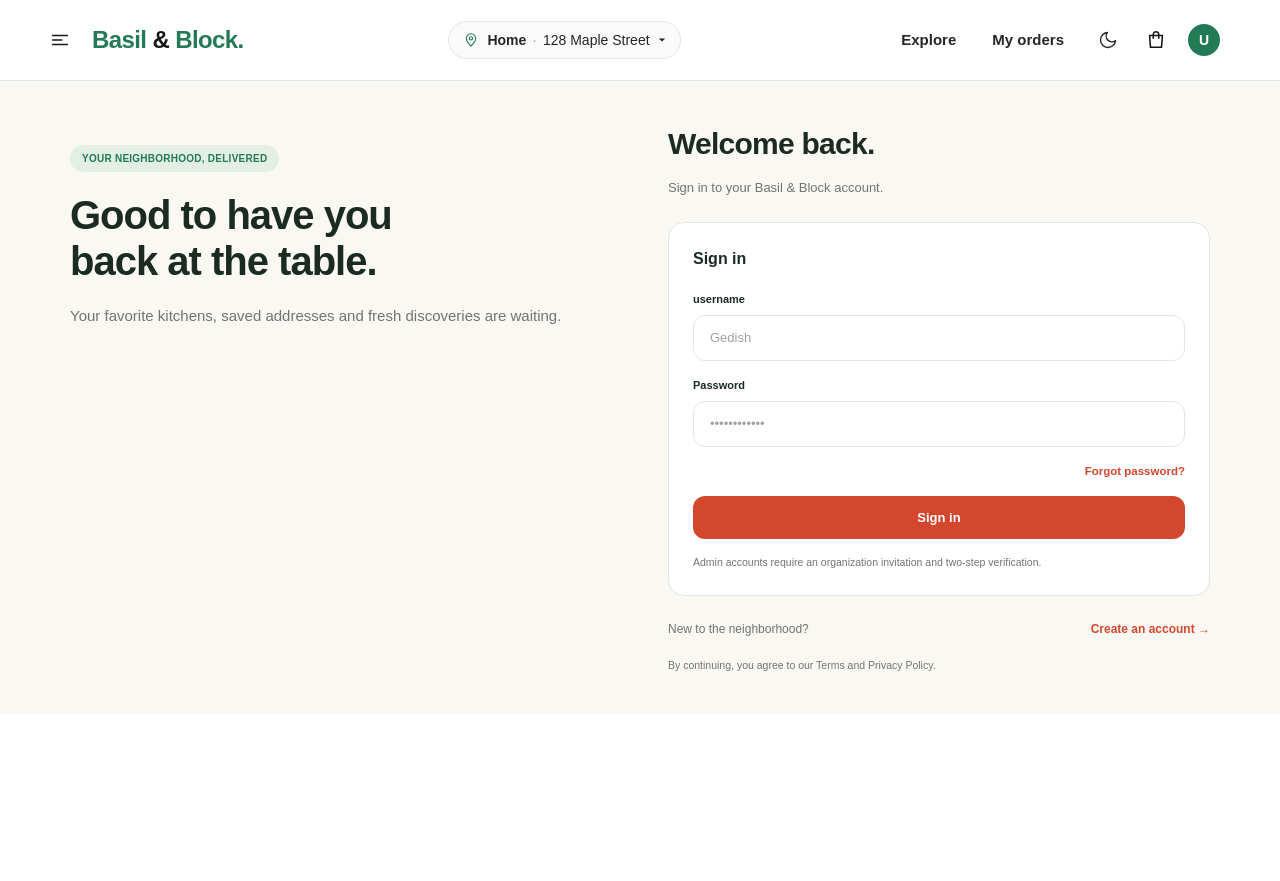
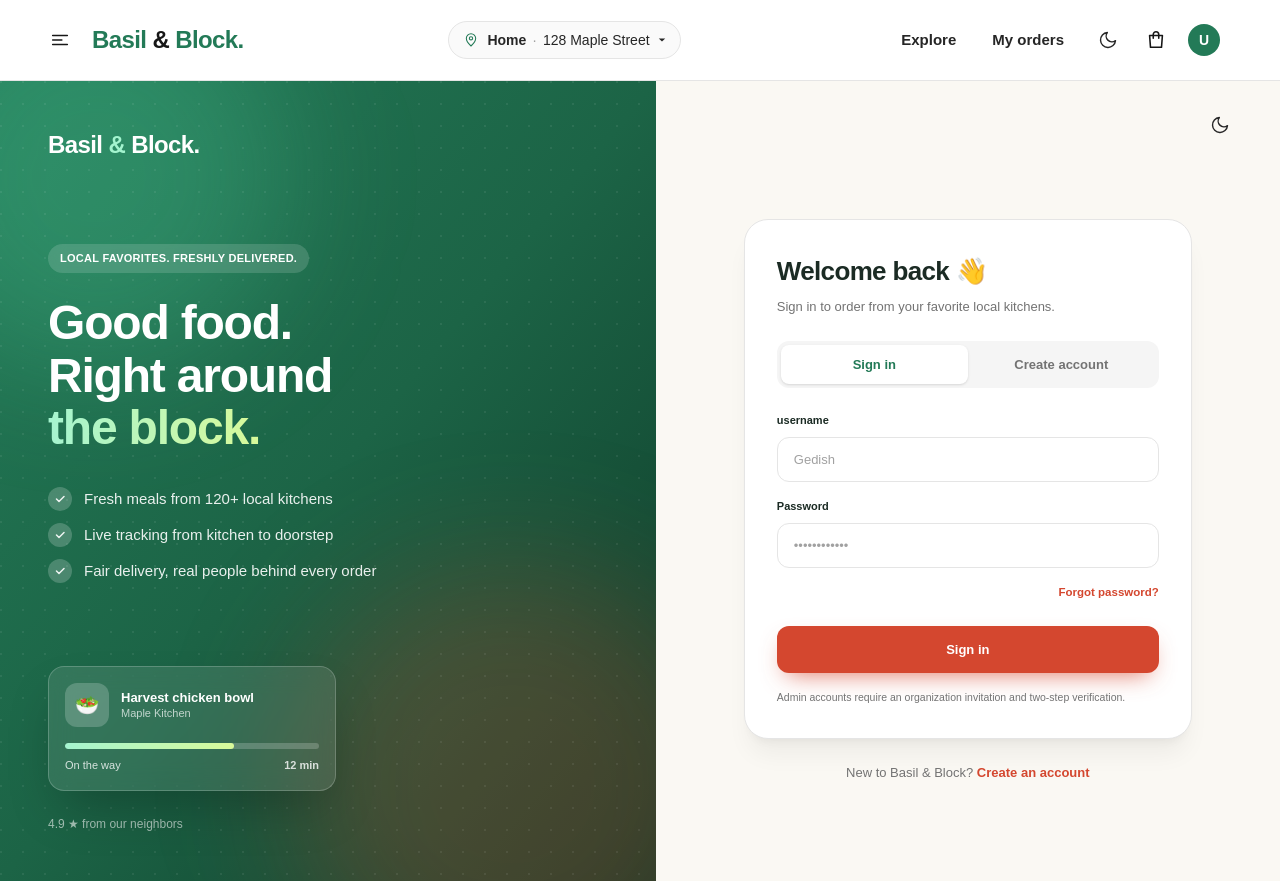
Before and after one commit to gedeno/Delivery-system, a Next.js app in the folder ds_frontend/: page /login in a window 1280 px wide. Before the commit the page ends 800 px from the top, so only its background shows below. Built offline with nearby package versions, Linux system fonts and the light colour scheme.

Commit message:
login page are complately change and theme are added

```diff
--- a/ds_frontend/app/(auth)/login/page.tsx
+++ b/ds_frontend/app/(auth)/login/page.tsx
@@ -1,84 +1,173 @@
 "use client";
 
-// components/SignInForm.tsx
-import Image from "next/image";
 import Link from "next/link";
-import { useState, type FormEvent } from "react";
-import Button from "@/components/Ui/Button";
-import Input from "@/components/Ui/Input";
+import { useState } from "react";
+
+import ThemeToggle from "@/components/Ui/Themetoggle";
 import Loginform from "@/components/authforms/login";
+import Singupform from "@/components/authforms/singup";
 
+type Tab = "signin" | "signup";
 
+const perks = [
+  "Fresh meals from 120+ local kitchens",
+  "Live tracking from kitchen to doorstep",
+  "Fair delivery, real people behind every order",
+];
 
+export default function AuthPage() {
+  const [tab, setTab] = useState<Tab>("signin");
+  const isSignin = tab === "signin";
 
-export default function SignInForm() {
   return (
-    <section className="w-full bg-[#faf8f3]">
-      <div className="mx-auto w-full max-w-360 px-6 py-10 md:px-17.5">
-        <div className="grid items-start gap-10 lg:grid-cols-2 lg:gap-14">
-          {/* Left column */}
-          <div>
-            <div className="relative aspect-1.5/1 w-full overflow-hidden rounded-2xl bg-[#efe8d8]">
+    <main className="grid min-h-screen bg-[#faf8f3] transition-colors lg:grid-cols-[1.05fr_1fr] dark:bg-neutral-950">
+      {/* ───────── Brand panel (desktop) ───────── */}
+      <aside className="relative hidden overflow-hidden bg-gradient-to-br from-[#237a57] via-[#1c6446] to-[#0f3d2a] p-12 text-white lg:flex lg:flex-col lg:justify-between dark:from-emerald-950 dark:via-neutral-950 dark:to-neutral-950">
+        {/* soft blobs */}
+        <div aria-hidden className="pointer-events-none absolute -left-24 -top-24 size-96 rounded-full bg-emerald-300/20 blur-3xl" />
+        <div aria-hidden className="pointer-events-none absolute -bottom-32 -right-20 size-[28rem] rounded-full bg-[#d4472f]/25 blur-3xl" />
+        <div
+          aria-hidden
+          className="pointer-events-none absolute inset-0 opacity-[0.07]"
+          style={{
+            backgroundImage:
+              "radial-gradient(circle at 1px 1px, white 1px, transparent 0)",
+            backgroundSize: "22px 22px",
+          }}
+        />
 
+        <Link href="/" className="relative text-2xl font-extrabold tracking-tight">
+          Basil <span className="text-emerald-200">&amp;</span> Block.
+        </Link>
+
+        <div className="relative max-w-md">
+          <span className="inline-block rounded-full bg-white/15 px-3 py-1.5 text-[11px] font-bold uppercase tracking-wide backdrop-blur">
+            Local favorites. Freshly delivered.
+          </span>
+          <h1 className="mt-6 text-5xl font-extrabold leading-[1.1] tracking-tight">
+            Good food.
+            <br />
+            Right around
+            <br />
+            <span className="bg-gradient-to-r from-emerald-200 to-lime-200 bg-clip-text text-transparent">
+              the block.
+            </span>
+          </h1>
+
+          <ul className="mt-8 space-y-3">
+            {perks.map((p) => (
+              <li key={p} className="flex items-center gap-3 text-[15px] text-white/90">
+                <span className="grid size-6 shrink-0 place-items-center rounded-full bg-white/20">
+                  <svg width="12" height="12" viewBox="0 0 24 24" fill="none" stroke="currentColor" strokeWidth="3" strokeLinecap="round" strokeLinejoin="round" aria-hidden="true">
+                    <path d="M5 12l5 5L20 7" />
+                  </svg>
+                </span>
+                {p}
+              </li>
+            ))}
+          </ul>
         </div>
 
-            <span className="mt-6 inline-block rounded-full bg-[#e3efe4] px-3 py-1.5 text-[10px] font-bold uppercase tracking-wide text-[#237a57]">
-              Your neighborhood, delivered
-            </span>
-
-            <h1 className="mt-5 text-[34px] font-extrabold leading-[1.15] tracking-tight text-[#1b2b24] md:text-[40px]">
-              Good to have you
-              <br />
-              back at the table.
-            </h1>
-
-            <p className="mt-5 max-w-130 text-[15px] leading-relaxed text-neutral-500">
-              Your favorite kitchens, saved addresses and fresh discoveries are
-              waiting.
+        {/* floating order card */}
+        <div className="relative">
+          <div className="w-72 rounded-2xl border border-white/20 bg-white/10 p-4 shadow-2xl backdrop-blur-md motion-safe:animate-[float_6s_ease-in-out_infinite]">
+            <div className="flex items-center gap-3">
+              <span className="grid size-11 place-items-center rounded-xl bg-white/20 text-xl">🥗</span>
+              <div className="leading-tight">
+                <p className="text-[13px] font-bold">Harvest chicken bowl</p>
+                <p className="text-[11px] text-white/70">Maple Kitchen</p>
+              </div>
+            </div>
+            <div className="mt-4 h-1.5 overflow-hidden rounded-full bg-white/20">
+              <div className="h-full w-2/3 rounded-full bg-gradient-to-r from-emerald-200 to-lime-200" />
+            </div>
+            <p className="mt-2 flex items-center justify-between text-[11px] text-white/80">
+              <span>On the way</span>
+              <span className="font-semibold">12 min</span>
             </p>
           </div>
+          <p className="mt-6 text-[12px] text-white/60">4.9 ★ from our neighbors</p>
+        </div>
+      </aside>
 
-          {/* Right column */}
-          <div className="max-w-160">
-            <h2 className="text-[30px] font-extrabold tracking-tight text-[#1b2b24]">
-              Welcome back.
+      {/* ───────── Form side ───────── */}
+      <section className="relative flex flex-col px-5 py-6 sm:px-10">
+        {/* top bar */}
+        <div className="flex items-center justify-between">
+          <Link
+            href="/"
+            className="text-xl font-extrabold tracking-tight text-[#237a57] lg:invisible dark:text-emerald-400"
+          >
+            Basil <span className="text-neutral-900 dark:text-white">&amp;</span> Block.
+          </Link>
+          <ThemeToggle />
+        </div>
+
+        <div className="mx-auto flex w-full max-w-md flex-1 flex-col justify-center py-8">
+          <div className="rounded-3xl border border-neutral-200 bg-white p-6 shadow-xl shadow-black/5 transition-colors sm:p-8 dark:border-neutral-800 dark:bg-neutral-900 dark:shadow-black/40">
+            {/* heading */}
+            <h2 className="text-[26px] font-extrabold tracking-tight text-[#1b2b24] dark:text-white">
+              {isSignin ? "Welcome back 👋" : "Join the neighborhood"}
             </h2>
-            <p className="mt-3 text-[13px] text-neutral-500">
-              Sign in to your Basil &amp; Block account.
+            <p className="mt-1.5 text-[13px] text-neutral-500 dark:text-neutral-400">
+              {isSignin
+                ? "Sign in to order from your favorite local kitchens."
+                : "Create your account and start ordering in minutes."}
             </p>
 
-            <div className="mt-6 rounded-2xl border border-neutral-200 bg-white p-6">
-              <h3 className="text-[16px] font-bold text-[#1b2b24]">
-                Sign in
-              </h3>
-
-              <Loginform/>
+            {/* tab switch with sliding pill */}
+            <div
+              role="tablist"
+              aria-label="Authentication"
+              className="relative mt-6 grid grid-cols-2 rounded-xl bg-neutral-100 p-1 dark:bg-neutral-800"
+            >
+              <span
+                aria-hidden
+                className={`absolute inset-y-1 left-1 w-[calc(50%-4px)] rounded-lg bg-white shadow-sm transition-transform duration-300 ease-out dark:bg-neutral-950 ${
+                  isSignin ? "translate-x-0" : "translate-x-full"
+                }`}
+              />
+              {(
+                [
+                  { id: "signin", label: "Sign in" },
+                  { id: "signup", label: "Create account" },
+                ] as const
+              ).map((t) => (
+                <button
+                  key={t.id}
+                  role="tab"
+                  type="button"
+                  aria-selected={tab === t.id}
+                  onClick={() => setTab(t.id)}
+                  className={`relative z-10 rounded-lg py-2.5 text-[13px] font-semibold transition-colors ${
+                    tab === t.id
+                      ? "text-[#237a57] dark:text-emerald-400"
+                      : "text-neutral-500 hover:text-neutral-800 dark:text-neutral-400 dark:hover:text-neutral-200"
+                  }`}
+                >
+                  {t.label}
+                </button>
+              ))}
             </div>
 
-            <div className="mt-6 flex items-center justify-between text-[12px]">
-              <p className="text-neutral-500">New to the neighborhood?</p>
-              <Link
-                href="/signup"
-                className="font-semibold text-[#d4472f] hover:underline"
-              >
-                Create an account →
-              </Link>
+            {/* forms */}
+            <div key={tab} className="mt-6 motion-safe:animate-[fadeUp_0.35s_ease-out]">
+              {isSignin ? <Loginform /> : <Singupform onSuccess={() => setTab("signin")} />}
+            </div>
           </div>
 
-            <p className="mt-5 text-[10.5px] text-neutral-500">
-              By continuing, you agree to our{" "}
-              <Link href="/terms" className="hover:text-neutral-900 hover:underline">
-                Terms
-              </Link>{" "}
-              and{" "}
-              <Link href="/privacy" className="hover:text-neutral-900 hover:underline">
-                Privacy Policy
-              </Link>
-              .
+          <p className="mt-6 text-center text-[13px] text-neutral-500 dark:text-neutral-400">
+            {isSignin ? "New to Basil & Block?" : "Already have an account?"}{" "}
+            <button
+              type="button"
+              onClick={() => setTab(isSignin ? "signup" : "signin")}
+              className="font-semibold text-[#d4472f] hover:underline dark:text-[#ff8a73]"
+            >
+              {isSignin ? "Create an account" : "Sign in"}
+            </button>
           </p>
         </div>
-        </div>
-      </div>
       </section>
+    </main>
   );
 }
--- a/ds_frontend/components/authforms/login.tsx
+++ b/ds_frontend/components/authforms/login.tsx
@@ -36,11 +36,8 @@ export default function Loginform(){
 
     }
 
-
-
-
     return(
-        <form onSubmit={submithandler} className="mt-5">
+        <form onSubmit={submithandler} className="space-y-4">
                 <Input
                 onChange={inputhandler}
                   label="username"
@@ -52,7 +49,6 @@ export default function Loginform(){
 
                 <Input
                 onChange={inputhandler}
-                  className="mt-4"
                   label="Password"
                   name="password"
                   type="password"
@@ -60,23 +56,23 @@ export default function Loginform(){
                   placeholder="••••••••••••"
                 />
 
-                <div className="mt-4 flex items-center justify-between">
-                  <label className="flex items-center gap-2 text-[11.5px] text-neutral-700">
+                <div className="flex items-center justify-between">
+                  <label className="flex items-center gap-2 text-[11.5px] text-neutral-700 dark:text-neutral-300">
 
                   </label>
                   <Link
                     href="/"
-                    className="text-[11.5px] font-semibold text-[#d4472f] hover:underline"
+                    className="text-[11.5px] font-semibold text-[#d4472f] transition hover:underline dark:text-[#ff8a73]"
                   >
                     Forgot password?
                   </Link>
                 </div>
 
-                <Button type="submit" fullWidth className="mt-4">
+                <Button type="submit" fullWidth className="mt-2 py-3.5 shadow-[0_10px_24px_-10px_rgba(212,71,47,0.8)] hover:-translate-y-0.5 active:translate-y-0">
                   Sign in
                 </Button>
 
-                <p className="mt-4 text-[10.5px] text-neutral-500">
+                <p className="text-[10.5px] leading-relaxed text-neutral-500 dark:text-neutral-400">
                   Admin accounts require an organization invitation and two-step
                   verification.
                 </p>
```
Also changed, not shown: ds_frontend/app/(auth)/signup/page.tsx (deleted, +0 -102 lines), ds_frontend/app/globals.css (+8 -0 lines), ds_frontend/components/authforms/singup.tsx (+26 -17 lines). Lines whose indentation alone changed are shown as unchanged.
